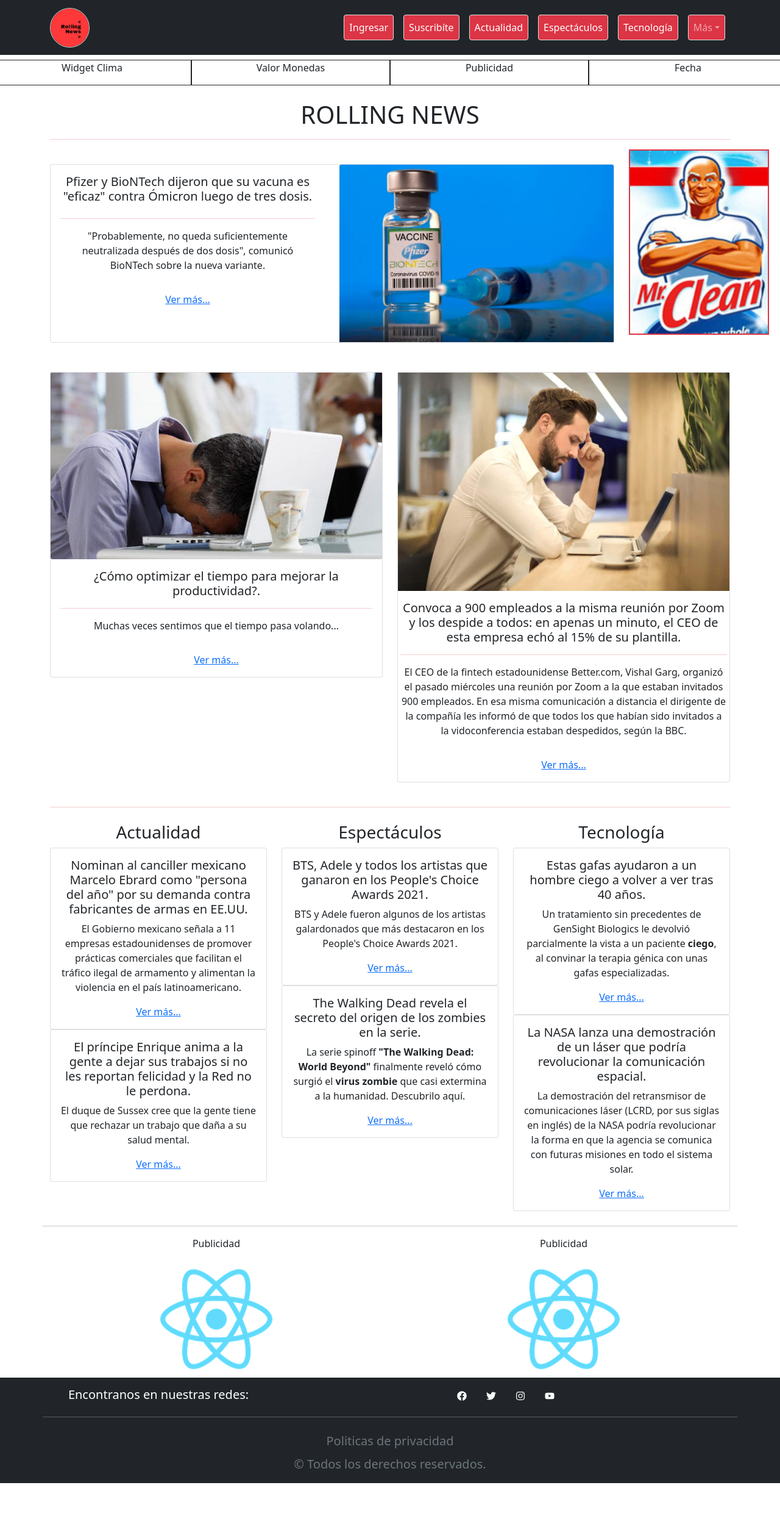
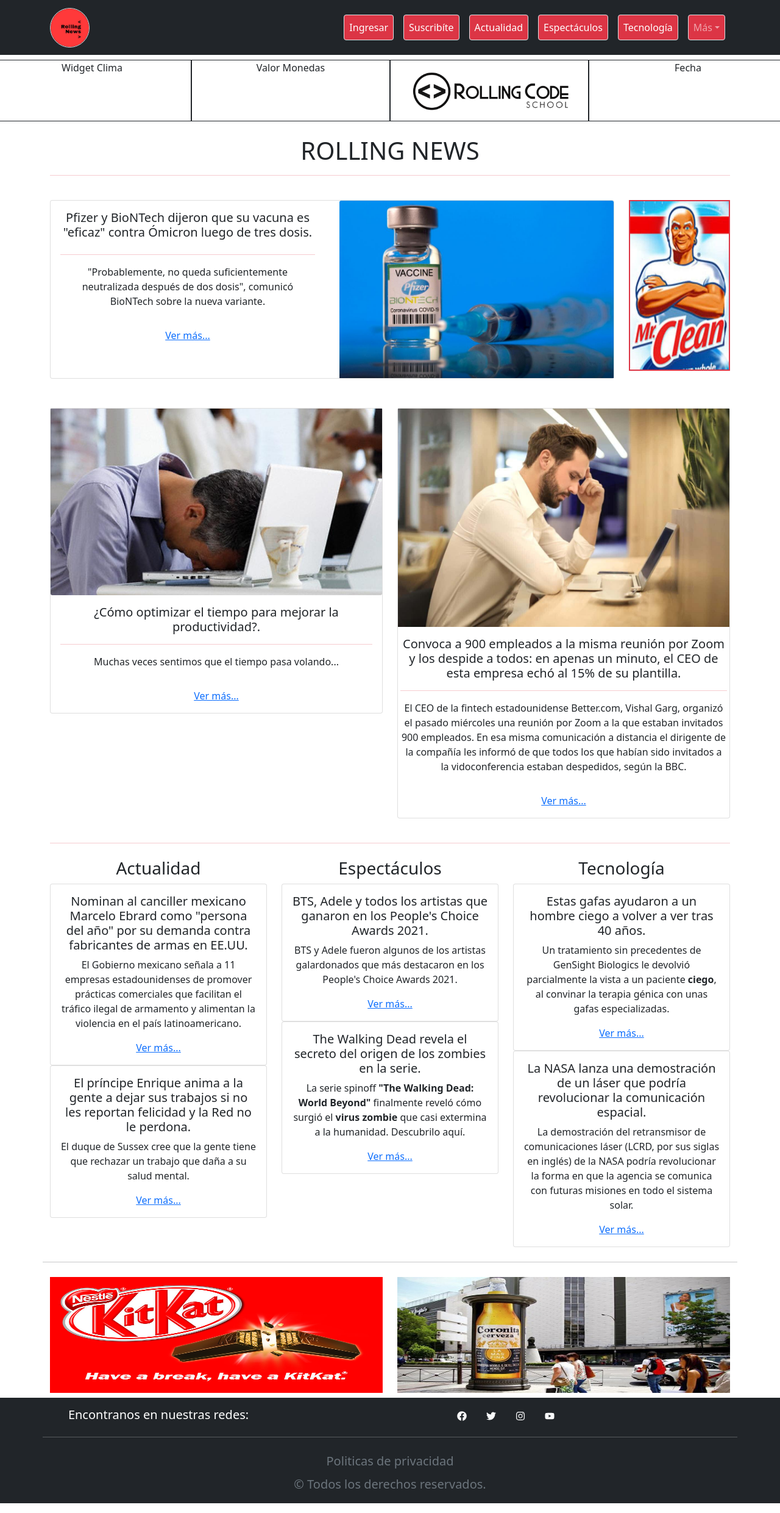
Before and after one commit to abelcg/rollingNews-G1, a React (Create React App) app: page / in a window 1280 px wide. Shown: the whole page at 61% size. Before the commit the page ends 2448 px from the top, so only its background shows below. Built offline with nearby package versions, Linux system fonts and the light colour scheme.

Commit message:
se terminó el maquetado básico de la pagina principal

```diff
--- a/src/components/InfoExtra.js
+++ b/src/components/InfoExtra.js
@@ -1,4 +1,5 @@
 import React from 'react';
+import publicidad2 from '../img/publicidad2.jpg';
 
 const InfoExtra = () => {
     return (
@@ -10,7 +11,7 @@
                 <p>Valor Monedas</p>
             </div>
             <div className='col-sm-3 col-md-3 col-lg-3 border border-dark my-2'>
-                <p>Publicidad</p>
+                <img className='w-100' src={publicidad2} alt="" />
             </div>
             <div className='col-sm-3 col-md-3 col-lg-3 border border-dark my-2'>
                 <p>Fecha</p>
--- a/src/components/NoticiasPrincipales.js
+++ b/src/components/NoticiasPrincipales.js
@@ -40,7 +40,7 @@
           </Card>
         </Col>
         <Col md={2}>
-          <img className='border border-2 border-danger' style={{width:'230px'}} src={publicidad1} alt="publicidad Mr.Clean" />
+          <img className='w-100 border border-2 border-danger mt-4' style={{height:'280px'}} src={publicidad1} alt="publicidad Mr.Clean" />
         </Col>
       </Row>
       <Row>
--- a/src/components/NoticiasXcategoria.js
+++ b/src/components/NoticiasXcategoria.js
@@ -1,5 +1,7 @@
 import React from "react";
 import { Container, Card, Row, Col } from "react-bootstrap";
+import publicidad3 from '../img/publicidad3.jpg';
+import publicidad4 from '../img/publicidad4.jpg';
 
 const NoticiasXcategoria = () => {
   return (
@@ -95,12 +97,10 @@
       <Row>
         <hr />
         <Col md={6}>
-          <p>Publicidad</p>
-          <img src="logo192.png" alt="publicidad" />
+          <img className='w-100 my-2' style={{height:'190px'}} src={publicidad3} alt="publicidad" />
         </Col>
         <Col md={6}>
-          <p>Publicidad</p>
-          <img src="logo192.png" alt="publicidad" />
+          <img className='w-100 my-2' style={{height:'190px'}} src={publicidad4} alt="publicidad" />
         </Col>
       </Row>
     </Container>
```
Also changed, not shown: src/img/publicidad2.jpg.
